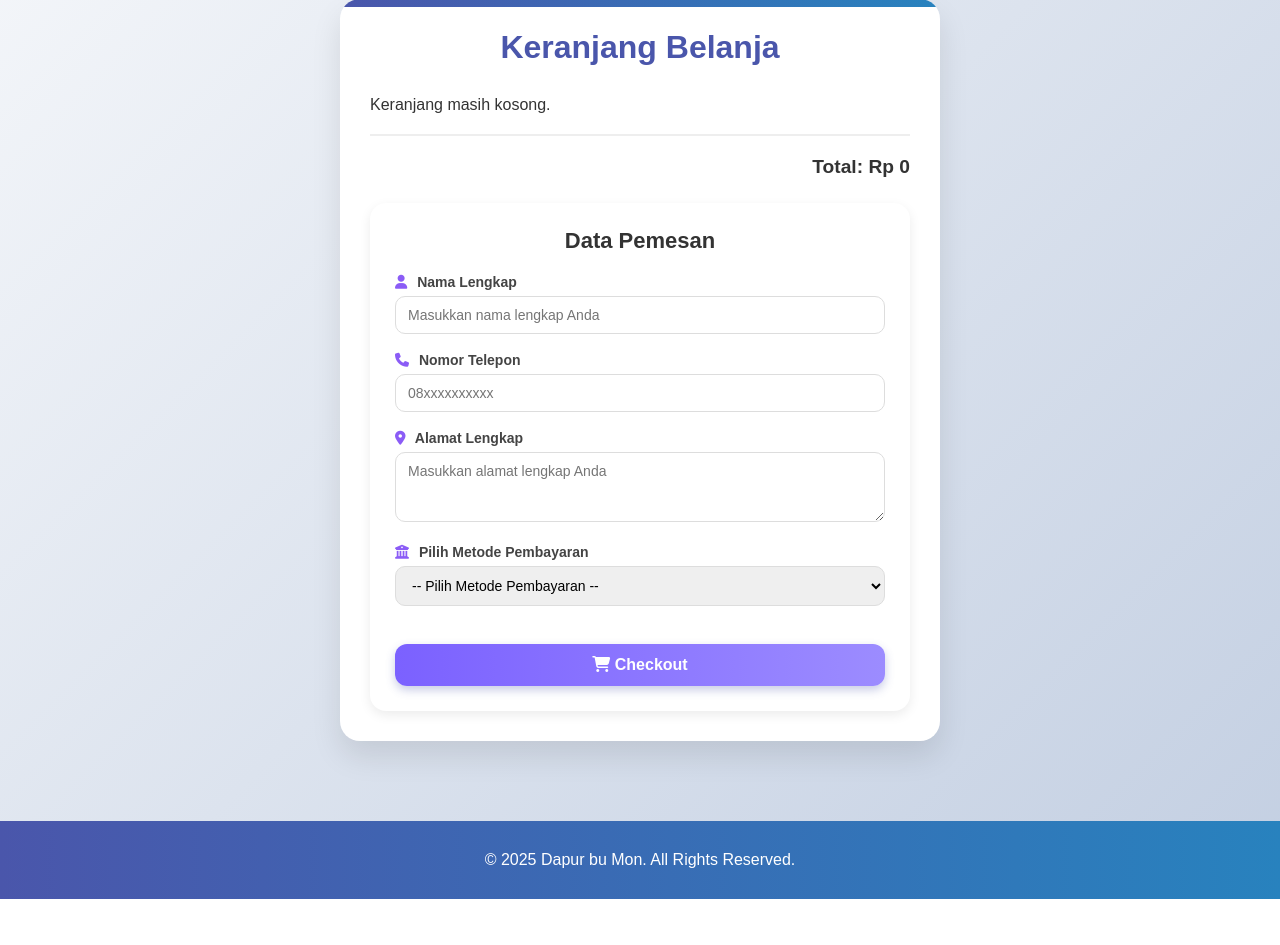
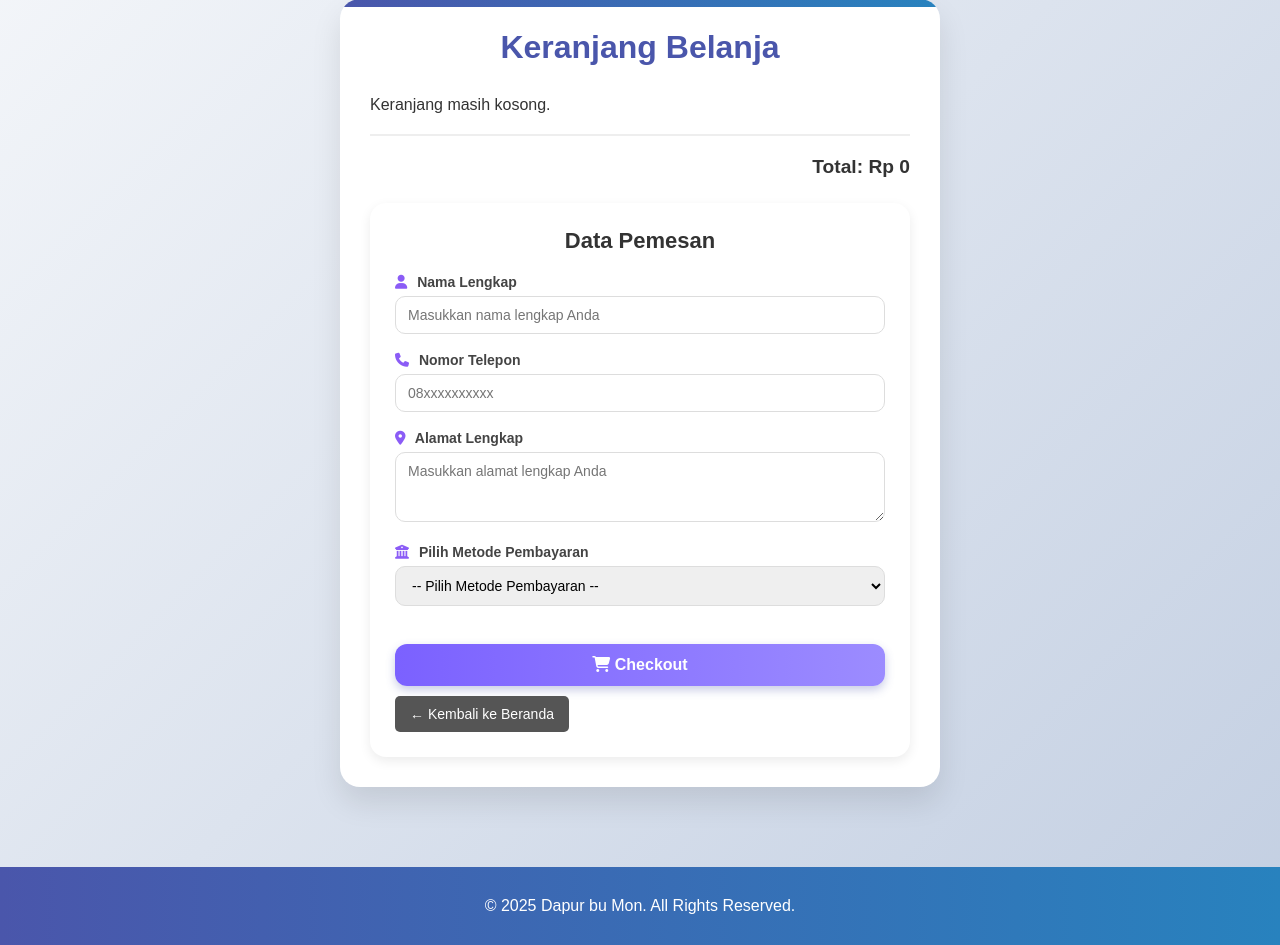
Before and after one commit to elbrowww/Project-Landing-Page-UMKM, a PHP site: page /checkout/checkout.php in a window 1280 px wide. Shown: the part 124-1069 px from the top of the page. Before the commit the page ends 1023 px from the top, so only its background shows below. Run offline with PHP 8.4, Linux system fonts and the light colour scheme; the visitor is signed in with stand-in values (Sample User, id 1); some libraries are stand-ins or nearby versions.

Commit message:
tambah kembali ke beranda by ingka

```diff
--- a/checkout/checkout.css
+++ b/checkout/checkout.css
@@ -565,3 +565,17 @@
     font-size: 14px;
   }
 }
+.back-btn {
+  display: inline-block;
+  margin-top: 12px;
+  padding: 10px 15px;
+  background: #6c6c6c;
+  color: #fff;
+  border-radius: 6px;
+  text-decoration: none;
+  transition: 0.2s;
+}
+
+.back-btn:hover {
+  background: #444;
+}
--- a/checkout/checkout.php
+++ b/checkout/checkout.php
@@ -155,6 +155,18 @@ if ($_SERVER['REQUEST_METHOD'] === 'POST') {
         <button type="submit" class="checkout-btn">
           <i class="fas fa-shopping-cart"></i> Checkout
         </button>
+        <a href="../index.php" class="back-btn" style="
+  display: inline-block;
+  margin-top: 10px;
+  padding: 10px 15px;
+  background: #555;
+  color: white;
+  text-decoration: none;
+  border-radius: 5px;
+  font-size: 14px;
+">
+  ← Kembali ke Beranda
+</a>
       </div>
     </form>
   </section>
```
